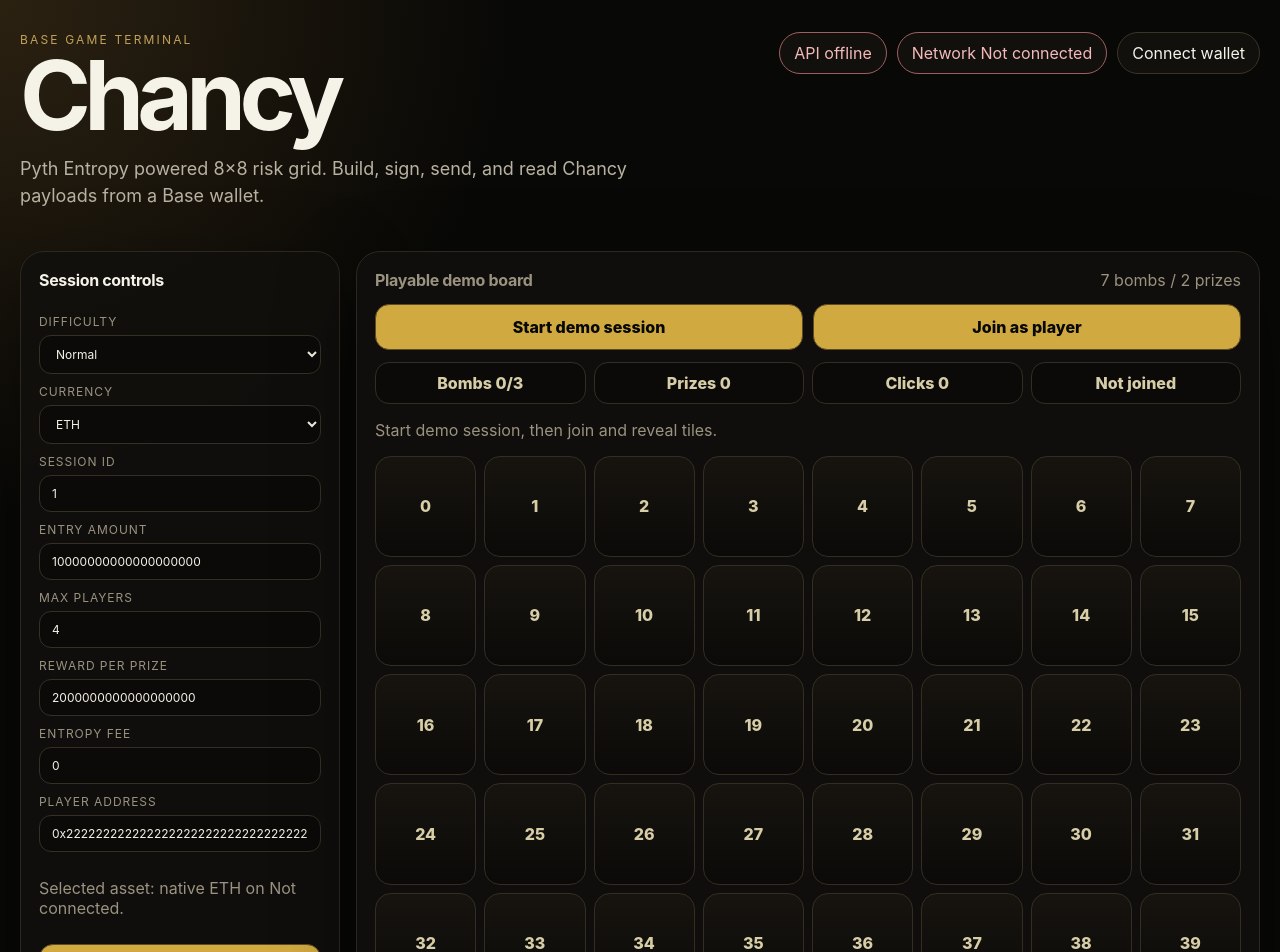
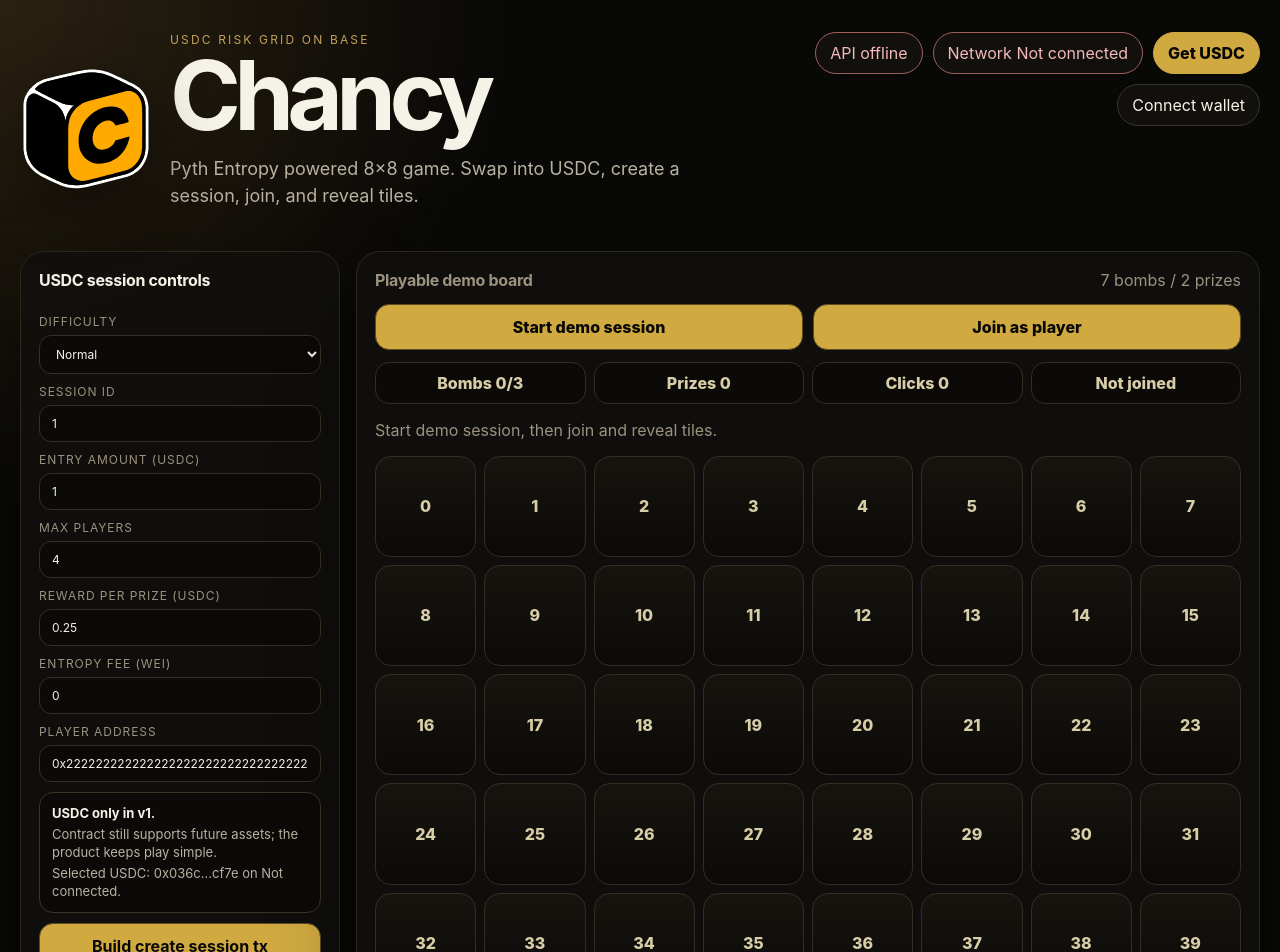
Before and after one commit to babylonagent/chancy, a React (Vite) app in the folder apps/web/: page / in a window 1280 px wide. Shown: the top 952 px of the page. Built offline with nearby package versions, Linux system fonts and the light colour scheme; no server answers.

Commit message:
feat: make chancy preview usdc-first

```diff
--- a/apps/web/src/App.jsx
+++ b/apps/web/src/App.jsx
@@ -1,15 +1,15 @@
 import React, { useEffect, useMemo, useState } from 'react';
+import chancyLogo from './assets/chancy-logo.svg';
 
 const API = import.meta.env?.VITE_CHANCY_API_URL || '';
-const ZERO_ADDRESS = '0x0000000000000000000000000000000000000000';
 const BASE_USDC_ADDRESS = import.meta.env?.VITE_CHANCY_BASE_USDC_ADDRESS || '0x833589fCD6eDb6E08f4c7C32D4f71b54bdA02913';
 const BASE_SEPOLIA_USDC_ADDRESS = import.meta.env?.VITE_CHANCY_BASE_SEPOLIA_USDC_ADDRESS || '0x036cbd53842c5426634e7929541ec2318f3dcf7e';
 const DEFAULT_RANDOM = '0x1111111111111111111111111111111111111111111111111111111111111111';
 const BASE_CHAIN_ID = '0x2105';
 const BASE_SEPOLIA_CHAIN_ID = '0x14a34';
 const CHAIN_CONFIG = {
-  [BASE_CHAIN_ID]: { label: 'Base', usdc: BASE_USDC_ADDRESS },
-  [BASE_SEPOLIA_CHAIN_ID]: { label: 'Base Sepolia', usdc: BASE_SEPOLIA_USDC_ADDRESS },
+  [BASE_CHAIN_ID]: { label: 'Base', usdc: BASE_USDC_ADDRESS, swapUrl: 'https://app.uniswap.org/swap?chain=base&outputCurrency=0x833589fCD6eDb6E08f4c7C32D4f71b54bdA02913' },
+  [BASE_SEPOLIA_CHAIN_ID]: { label: 'Base Sepolia', usdc: BASE_SEPOLIA_USDC_ADDRESS, swapUrl: 'https://faucet.circle.com/' },
 };
 const DIFFICULTY_CONFIG = {
   Easy: { bombs: 5, prizes: 3 },
@@ -17,15 +17,21 @@ const DIFFICULTY_CONFIG = {
   Hardcore: { bombs: 10, prizes: 1 },
 };
 const TILE_HIDDEN = 'hidden';
+const USDC_DECIMALS = 1_000_000n;
+
+function usdcUnits(value) {
+  const clean = String(value || '0').trim();
+  if (!/^\d+(\.\d{0,6})?$/.test(clean)) return '0';
+  const [whole, fraction = ''] = clean.split('.');
+  return (BigInt(whole || '0') * USDC_DECIMALS + BigInt((fraction + '000000').slice(0, 6))).toString();
+}
 
 function makeDemoBoard(difficulty, seed) {
   const config = DIFFICULTY_CONFIG[difficulty];
   let state = Array.from(`${seed}:${difficulty}`).reduce((acc, char) => (acc * 31 + char.charCodeAt(0)) >>> 0, 2166136261);
   const used = new Set();
   const pick = () => {
-    do {
-      state = (state * 1664525 + 1013904223) >>> 0;
-    } while (used.has(state % 64));
+    do { state = (state * 1664525 + 1013904223) >>> 0; } while (used.has(state % 64));
     const tile = state % 64;
     used.add(tile);
     return tile;
@@ -37,11 +43,7 @@ function makeDemoBoard(difficulty, seed) {
 }
 
 async function postJson(path, body) {
-  const response = await fetch(`${API}${path}`, {
-    method: 'POST',
-    headers: { 'Content-Type': 'application/json' },
-    body: JSON.stringify(body),
-  });
+  const response = await fetch(`${API}${path}`, { method: 'POST', headers: { 'Content-Type': 'application/json' }, body: JSON.stringify(body) });
   if (!response.ok) throw new Error(await response.text());
   return response.json();
 }
@@ -62,11 +64,6 @@ function shortAddress(address) {
   return `${address.slice(0, 6)}…${address.slice(-4)}`;
 }
 
-function assetForCurrency(currency, chainId) {
-  if (currency === 'ETH') return ZERO_ADDRESS;
-  return CHAIN_CONFIG[chainId]?.usdc || BASE_SEPOLIA_USDC_ADDRESS;
-}
-
 function chainLabel(chainId) {
   return CHAIN_CONFIG[chainId]?.label || (chainId ? `Unsupported (${chainId})` : 'Not connected');
 }
@@ -75,11 +72,10 @@ export default function App() {
   const [health, setHealth] = useState('checking');
   const [contractAddress, setContractAddress] = useState('');
   const [difficulty, setDifficulty] = useState('Normal');
-  const [currency, setCurrency] = useState('ETH');
   const [sessionId, setSessionId] = useState('1');
-  const [entryAmount, setEntryAmount] = useState('10000000000000000000');
+  const [entryUsdc, setEntryUsdc] = useState('1');
   const [maxPlayers, setMaxPlayers] = useState('4');
-  const [rewardPerPrize, setRewardPerPrize] = useState('2000000000000000000');
+  const [rewardUsdc, setRewardUsdc] = useState('0.25');
   const [entropyFee, setEntropyFee] = useState('0');
   const [player, setPlayer] = useState('0x2222222222222222222222222222222222222222');
   const [wallet, setWallet] = useState('');
@@ -92,48 +88,32 @@ export default function App() {
   const [revealed, setRevealed] = useState(() => Array.from({ length: 64 }, () => TILE_HIDDEN));
   const [demoStatus, setDemoStatus] = useState({ joined: false, bombs: 0, prizes: 0, clicks: 0, gameOver: false, message: 'Start demo session, then join and reveal tiles.' });
 
-  useEffect(() => {
-    getJson('/health')
-      .then((data) => {
-        setHealth(data.ok ? 'online' : 'offline');
-        setContractAddress(data.contractAddress || '');
-      })
-      .catch(() => setHealth('offline'));
-  }, []);
+  useEffect(() => { getJson('/health').then((data) => { setHealth(data.ok ? 'online' : 'offline'); setContractAddress(data.contractAddress || ''); }).catch(() => setHealth('offline')); }, []);
 
   useEffect(() => {
     if (!window.ethereum) return undefined;
-
     const handleAccounts = (accounts) => setWallet(accounts?.[0] || '');
     const handleChain = (nextChainId) => setChainId(nextChainId || '');
-
     window.ethereum.request({ method: 'eth_accounts' }).then(handleAccounts).catch(() => {});
     window.ethereum.request({ method: 'eth_chainId' }).then(handleChain).catch(() => {});
     window.ethereum.on?.('accountsChanged', handleAccounts);
     window.ethereum.on?.('chainChanged', handleChain);
-
-    return () => {
-      window.ethereum.removeListener?.('accountsChanged', handleAccounts);
-      window.ethereum.removeListener?.('chainChanged', handleChain);
-    };
+    return () => { window.ethereum.removeListener?.('accountsChanged', handleAccounts); window.ethereum.removeListener?.('chainChanged', handleChain); };
   }, []);
 
   const tiles = useMemo(() => Array.from({ length: 64 }, (_, index) => index), []);
   const walletReady = Boolean(wallet);
   const onBase = chainId === BASE_CHAIN_ID || chainId === BASE_SEPOLIA_CHAIN_ID;
-  const selectedAsset = assetForCurrency(currency, chainId);
+  const selectedAsset = CHAIN_CONFIG[chainId]?.usdc || BASE_SEPOLIA_USDC_ADDRESS;
   const networkName = chainLabel(chainId);
-  const sessionReserve = String(BigInt(rewardPerPrize || '0') * BigInt(maxPlayers || '0') * BigInt(DIFFICULTY_CONFIG[difficulty].prizes));
+  const entryAmount = usdcUnits(entryUsdc);
+  const rewardPerPrize = usdcUnits(rewardUsdc);
+  const sessionReserve = String(BigInt(rewardPerPrize) * BigInt(maxPlayers || '0') * BigInt(DIFFICULTY_CONFIG[difficulty].prizes));
+  const swapUrl = CHAIN_CONFIG[chainId]?.swapUrl || CHAIN_CONFIG[BASE_SEPOLIA_CHAIN_ID].swapUrl;
 
   async function run(label, fn) {
-    setError('');
-    setExecution(null);
-    try {
-      const nextPayload = await fn();
-      setPayload({ label, ...nextPayload });
-    } catch (err) {
-      setError(err.message || String(err));
-    }
+    setError(''); setExecution(null);
+    try { setPayload({ label, ...(await fn()) }); } catch (err) { setError(err.message || String(err)); }
   }
 
   async function connectWallet() {
@@ -142,12 +122,8 @@ export default function App() {
       const provider = getWalletProvider();
       const accounts = await provider.request({ method: 'eth_requestAccounts' });
       const nextChainId = await provider.request({ method: 'eth_chainId' });
-      setWallet(accounts[0] || '');
-      setPlayer(accounts[0] || player);
-      setChainId(nextChainId);
-    } catch (err) {
-      setError(err.message || String(err));
-    }
+      setWallet(accounts[0] || ''); setPlayer(accounts[0] || player); setChainId(nextChainId);
+    } catch (err) { setError(err.message || String(err)); }
   }
 
   async function switchToBase() {
@@ -156,40 +132,26 @@ export default function App() {
       const provider = getWalletProvider();
       await provider.request({ method: 'wallet_switchEthereumChain', params: [{ chainId: BASE_SEPOLIA_CHAIN_ID }] });
       setChainId(await provider.request({ method: 'eth_chainId' }));
-    } catch (err) {
-      setError(err.message || String(err));
-    }
+    } catch (err) { setError(err.message || String(err)); }
   }
 
   async function executePayload() {
-    setError('');
-    setExecution(null);
+    setError(''); setExecution(null);
     try {
       if (!payload) throw new Error('Build a payload first.');
       const provider = getWalletProvider();
       const accounts = wallet ? [wallet] : await provider.request({ method: 'eth_requestAccounts' });
       const from = accounts[0];
       if (!from) throw new Error('Wallet is not connected.');
-      setWallet(from);
-      setPlayer(from);
-
+      setWallet(from); setPlayer(from);
       if (payload.decodeAs || walletTestMode) {
-        const result = await provider.request({
-          method: 'eth_call',
-          params: [{ from, to: payload.to, data: payload.data, value: `0x${BigInt(payload.value || '0').toString(16)}` }, 'latest'],
-        });
+        const result = await provider.request({ method: 'eth_call', params: [{ from, to: payload.to, data: payload.data, value: `0x${BigInt(payload.value || '0').toString(16)}` }, 'latest'] });
         setExecution({ kind: payload.decodeAs ? 'read' : 'simulation', decodeAs: payload.decodeAs, result });
         return;
       }
-
-      const hash = await provider.request({
-        method: 'eth_sendTransaction',
-        params: [{ from, to: payload.to, data: payload.data, value: `0x${BigInt(payload.value || '0').toString(16)}` }],
-      });
+      const hash = await provider.request({ method: 'eth_sendTransaction', params: [{ from, to: payload.to, data: payload.data, value: `0x${BigInt(payload.value || '0').toString(16)}` }] });
       setExecution({ kind: 'transaction', hash });
-    } catch (err) {
-      setError(err.message || String(err));
-    }
+    } catch (err) { setError(err.message || String(err)); }
   }
 
   function resetDemo(nextDifficulty = difficulty) {
@@ -205,31 +167,32 @@ export default function App() {
   }
 
   function revealDemoTile(tile) {
-    if (!demoStatus.joined || demoStatus.gameOver) return;
-    if (revealed[tile] !== TILE_HIDDEN) return;
+    if (!demoStatus.joined || demoStatus.gameOver || revealed[tile] !== TILE_HIDDEN) return;
     const outcome = demoBoard[tile];
-    const nextRevealed = [...revealed];
-    nextRevealed[tile] = outcome;
+    const nextRevealed = [...revealed]; nextRevealed[tile] = outcome;
     const bombs = demoStatus.bombs + (outcome === 'bomb' ? 1 : 0);
     const prizes = demoStatus.prizes + (outcome === 'prize' ? 1 : 0);
     const gameOver = bombs >= 3;
     const message = gameOver ? 'Game over: 3 bombs hit.' : outcome === 'prize' ? 'Prize found.' : outcome === 'bomb' ? 'Bomb hit.' : 'Empty tile.';
-    setRevealed(nextRevealed);
-    setDemoStatus({ joined: true, bombs, prizes, clicks: demoStatus.clicks + 1, gameOver, message });
+    setRevealed(nextRevealed); setDemoStatus({ joined: true, bombs, prizes, clicks: demoStatus.clicks + 1, gameOver, message });
   }
 
   return (
     <main className="shell">
       <section className="hero">
-        <div>
-          <p className="eyebrow">Base game terminal</p>
-          <h1>Chancy</h1>
-          <p className="subtitle">Pyth Entropy powered 8×8 risk grid. Build, sign, send, and read Chancy payloads from a Base wallet.</p>
+        <div className="brand-block">
+          <img className="brand-logo" src={chancyLogo} alt="Chancy logo" />
+          <div>
+            <p className="eyebrow">USDC risk grid on Base</p>
+            <h1>Chancy</h1>
+            <p className="subtitle">Pyth Entropy powered 8×8 game. Swap into USDC, create a session, join, and reveal tiles.</p>
+          </div>
         </div>
         <div className="top-actions">
           <div className={`status ${health}`}>API {health}</div>
           <div className={`status ${onBase ? 'contract' : 'offline'}`}>Network {networkName}</div>
           {shortAddress(contractAddress) && <div className="status contract">Contract {shortAddress(contractAddress)}</div>}
+          <a className="wallet-button swap-link" href={swapUrl} target="_blank" rel="noreferrer">Get USDC</a>
           <button className="wallet-button" onClick={connectWallet}>{walletReady ? shortAddress(wallet) : 'Connect wallet'}</button>
           {walletReady && !onBase && <button className="wallet-button warning" onClick={switchToBase}>Switch to Base Sepolia</button>}
         </div>
@@ -237,29 +200,15 @@ export default function App() {
 
       <section className="layout">
         <aside className="panel controls">
-          <h2>Session controls</h2>
-          <label>
-            Difficulty
-            <select aria-label="difficulty" value={difficulty} onChange={(event) => { setDifficulty(event.target.value); resetDemo(event.target.value); }}>
-              <option>Easy</option>
-              <option>Normal</option>
-              <option>Hardcore</option>
-            </select>
-          </label>
-          <label>
-            Currency
-            <select aria-label="currency" value={currency} onChange={(event) => setCurrency(event.target.value)}>
-              <option>ETH</option>
-              <option>USDC</option>
-            </select>
-          </label>
+          <h2>USDC session controls</h2>
+          <label>Difficulty<select aria-label="difficulty" value={difficulty} onChange={(event) => { setDifficulty(event.target.value); resetDemo(event.target.value); }}><option>Easy</option><option>Normal</option><option>Hardcore</option></select></label>
           <label>Session ID<input value={sessionId} onChange={(event) => setSessionId(event.target.value)} /></label>
-          <label>Entry amount<input value={entryAmount} onChange={(event) => setEntryAmount(event.target.value)} /></label>
+          <label>Entry amount (USDC)<input aria-label="entry amount usdc" value={entryUsdc} onChange={(event) => setEntryUsdc(event.target.value)} /></label>
           <label>Max players<input value={maxPlayers} onChange={(event) => setMaxPlayers(event.target.value)} /></label>
-          <label>Reward per prize<input value={rewardPerPrize} onChange={(event) => setRewardPerPrize(event.target.value)} /></label>
-          <label>Entropy fee<input value={entropyFee} onChange={(event) => setEntropyFee(event.target.value)} /></label>
+          <label>Reward per prize (USDC)<input aria-label="reward per prize usdc" value={rewardUsdc} onChange={(event) => setRewardUsdc(event.target.value)} /></label>
+          <label>Entropy fee (wei)<input value={entropyFee} onChange={(event) => setEntropyFee(event.target.value)} /></label>
           <label>Player address<input value={player} onChange={(event) => setPlayer(event.target.value)} /></label>
-          <p className="muted">Selected asset: {currency === 'ETH' ? 'native ETH' : shortAddress(selectedAsset)} on {networkName}.</p>
+          <div className="usdc-note"><strong>USDC only in v1.</strong><span>Contract still supports future assets; the product keeps play simple.</span><span>Selected USDC: {shortAddress(selectedAsset)} on {networkName}.</span></div>
 
           <button onClick={() => run('/tx/create-session', () => postJson('/tx/create-session', { asset: selectedAsset, difficulty, entryAmount, maxPlayers, rewardPerPrize }))}>Build create session tx</button>
           <button onClick={() => run('/tx/fund-session-rewards', () => postJson('/tx/fund-session-rewards', { sessionId, asset: selectedAsset, amount: sessionReserve }))}>Build fund tx</button>
@@ -272,44 +221,15 @@ export default function App() {
         </aside>
 
         <section className="panel board-panel">
-          <div className="panel-head">
-            <h2>Playable demo board</h2>
-            <span>{DIFFICULTY_CONFIG[difficulty].bombs} bombs / {DIFFICULTY_CONFIG[difficulty].prizes} prizes</span>
-          </div>
-          <div className="demo-actions">
-            <button onClick={() => resetDemo()}>Start demo session</button>
-            <button onClick={joinDemo}>Join as player</button>
-          </div>
-          <div className="score-strip">
-            <span>Bombs {demoStatus.bombs}/3</span>
-            <span>Prizes {demoStatus.prizes}</span>
-            <span>Clicks {demoStatus.clicks}</span>
-            <span>{demoStatus.joined ? demoStatus.gameOver ? 'Game over' : 'Playing' : 'Not joined'}</span>
-          </div>
+          <div className="panel-head"><h2>Playable demo board</h2><span>{DIFFICULTY_CONFIG[difficulty].bombs} bombs / {DIFFICULTY_CONFIG[difficulty].prizes} prizes</span></div>
+          <div className="demo-actions"><button onClick={() => resetDemo()}>Start demo session</button><button onClick={joinDemo}>Join as player</button></div>
+          <div className="score-strip"><span>Bombs {demoStatus.bombs}/3</span><span>Prizes {demoStatus.prizes}</span><span>Clicks {demoStatus.clicks}</span><span>{demoStatus.joined ? demoStatus.gameOver ? 'Game over' : 'Playing' : 'Not joined'}</span></div>
           <p className="muted">{demoStatus.message}</p>
-          <div className="grid" aria-label="Chancy 8x8 board">
-            {tiles.map((tile) => (
-              <button
-                key={tile}
-                aria-label={`tile ${tile}`}
-                className={`tile ${revealed[tile]}`}
-                onClick={() => { revealDemoTile(tile); run('/tx/click-tile', () => postJson('/tx/click-tile', { sessionId, tileIndex: tile })); }}
-              >
-                {revealed[tile] === 'hidden' ? tile : revealed[tile] === 'bomb' ? '✹' : revealed[tile] === 'prize' ? '◆' : '·'}
-              </button>
-            ))}
-          </div>
+          <div className="grid" aria-label="Chancy 8x8 board">{tiles.map((tile) => <button key={tile} aria-label={`tile ${tile}`} className={`tile ${revealed[tile]}`} onClick={() => { revealDemoTile(tile); run('/tx/click-tile', () => postJson('/tx/click-tile', { sessionId, tileIndex: tile })); }}>{revealed[tile] === 'hidden' ? tile : revealed[tile] === 'bomb' ? '✹' : revealed[tile] === 'prize' ? '◆' : '·'}</button>)}</div>
         </section>
 
         <section className="panel payload-panel">
-          <div className="panel-head">
-            <h2>Payload</h2>
-            <label className="test-mode">
-              <input type="checkbox" checked={walletTestMode} onChange={(event) => setWalletTestMode(event.target.checked)} />
-              Wallet test mode: simulate writes with eth_call
-            </label>
-            <button className="execute-button" disabled={!payload} onClick={executePayload}>{payload?.decodeAs ? 'Run wallet read' : walletTestMode ? 'Simulate with wallet' : 'Send with wallet'}</button>
-          </div>
+          <div className="panel-head"><h2>Payload</h2><label className="test-mode"><input type="checkbox" checked={walletTestMode} onChange={(event) => setWalletTestMode(event.target.checked)} />Wallet test mode: simulate writes with eth_call</label><button className="execute-button" disabled={!payload} onClick={executePayload}>{payload?.decodeAs ? 'Run wallet read' : walletTestMode ? 'Simulate with wallet' : 'Send with wallet'}</button></div>
           {error && <pre className="error">{error}</pre>}
           {payload ? <pre>{JSON.stringify(payload, null, 2)}</pre> : <p className="muted">No payload yet. Build a transaction or read call.</p>}
           {execution && <pre className="execution">{JSON.stringify(execution, null, 2)}</pre>}
--- a/apps/web/src/styles.css
+++ b/apps/web/src/styles.css
@@ -15,11 +15,13 @@ button:disabled { cursor: not-allowed; opacity: .5; }
 
 .shell { width: min(1240px, calc(100vw - 32px)); margin: 0 auto; padding: 32px 0; }
 .hero { display: flex; justify-content: space-between; align-items: flex-start; gap: 24px; margin-bottom: 24px; }
+.brand-block { display: flex; align-items: center; gap: 18px; }
+.brand-logo { width: clamp(72px, 12vw, 132px); height: auto; filter: drop-shadow(0 18px 32px rgba(0,0,0,.4)); flex: 0 0 auto; }
 .eyebrow { margin: 0 0 8px; color: #c2a15a; text-transform: uppercase; letter-spacing: .18em; font-size: 12px; }
 h1 { margin: 0; font-size: clamp(44px, 8vw, 96px); line-height: .85; letter-spacing: -.07em; }
 .subtitle { max-width: 640px; color: #b9b2a2; font-size: 18px; line-height: 1.5; }
 .top-actions { display: flex; flex-wrap: wrap; justify-content: flex-end; gap: 10px; }
-.status, .wallet-button, .execute-button { border: 1px solid #3b3528; border-radius: 999px; padding: 10px 14px; color: #b9b2a2; background: #11100d; }
+.status, .wallet-button, .execute-button { border: 1px solid #3b3528; border-radius: 999px; padding: 10px 14px; color: #b9b2a2; background: #11100d; text-decoration: none; display: inline-flex; align-items: center; justify-content: center; }
 .status.online { border-color: #6f9f5f; color: #c9f4b9; }
 .status.offline { border-color: #9f5f5f; color: #f4b9b9; }
 .wallet-button { color: #f5f2e8; }
@@ -37,6 +39,9 @@ h1 { margin: 0; font-size: clamp(44px, 8vw, 96px); line-height: .85; letter-spac
 label { display: grid; gap: 6px; color: #9b927f; font-size: 12px; text-transform: uppercase; letter-spacing: .08em; }
 input, select { width: 100%; border: 1px solid #363024; background: #0b0a08; color: #f5f2e8; border-radius: 12px; padding: 10px 12px; outline: none; }
 .controls button { border: 1px solid #5e4b21; background: #d0a941; color: #080806; border-radius: 14px; padding: 12px; font-weight: 700; }
+.usdc-note { display: grid; gap: 4px; border: 1px solid #3b3528; background: #0b0a08; color: #b9b2a2; border-radius: 14px; padding: 12px; font-size: 13px; line-height: 1.35; }
+.usdc-note strong { color: #f5f2e8; }
+.swap-link { border-color: #d0a941; color: #080806; background: #d0a941; font-weight: 800; }
 .controls button:hover, .tile:hover, .wallet-button:hover, .execute-button:hover { transform: translateY(-1px); }
 
 .board-panel { min-height: 620px; }
@@ -58,6 +63,8 @@ pre { overflow: auto; max-height: 340px; margin: 0 0 12px; border-radius: 16px;
 
 @media (max-width: 900px) {
   .hero, .layout { grid-template-columns: 1fr; display: grid; }
+  .brand-block { align-items: flex-start; }
+  .brand-logo { width: 82px; }
   .top-actions { justify-content: flex-start; }
   .board-panel { min-height: auto; }
 }
```
Also changed, not shown: apps/web/src/assets/chancy-logo.svg (added).
